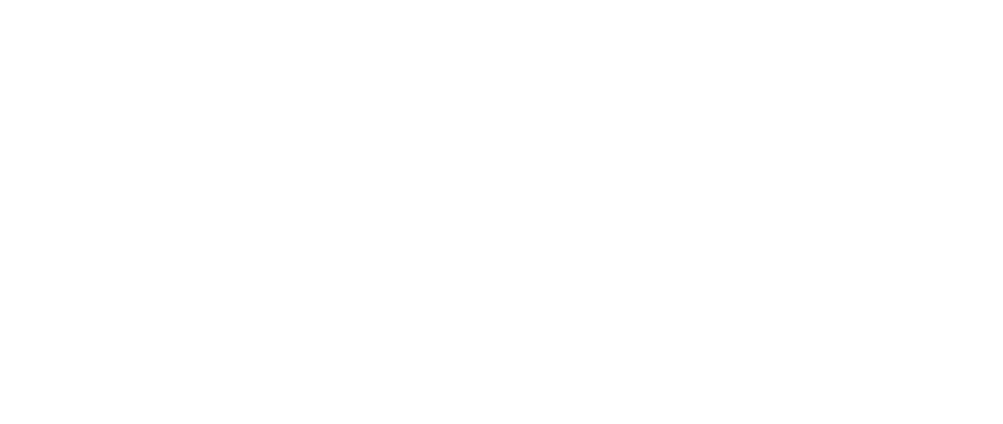
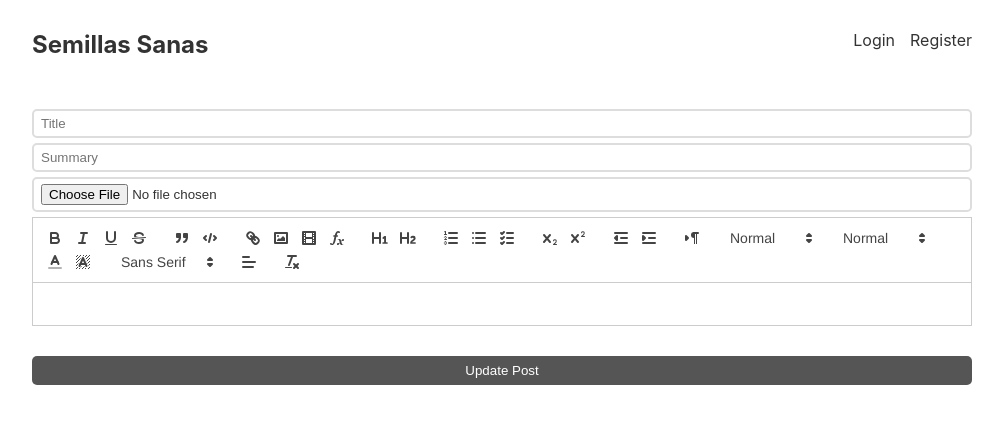
Before and after one commit to carmen-raterman/semillas_sanas_blog, a React (Create React App) app in the folder client/: page /edit/1 in a window 1280 px wide. Before the commit this address had no page. Shown: the top 424 px of the page, without its empty margins (138-1141 px from the left). Built offline with nearby package versions, Linux system fonts and the light colour scheme; no server answers.

Commit message:
improved editing functionality, more css for buttons

```diff
--- a/client/src/App.css
+++ b/client/src/App.css
@@ -1,5 +1,9 @@
 *{
   box-sizing: border-box;
+}
+
+a{
+  cursor: pointer;
 }
 
 body{
@@ -98,6 +102,7 @@
 }
 
 button{
+  cursor: pointer;
   width: 100%;
   display: block;
   background-color: #555;
--- a/client/src/App.js
+++ b/client/src/App.js
@@ -7,6 +7,7 @@
 import { UserContextProvider } from './UserContext';
 import CreatePost from './pages/CreatePost';
 import PostPage from './pages/PostPage';
+import EditPost from './pages/EditPost';
 
 function App() {
   return (
@@ -18,6 +19,7 @@
           <Route path="/register" element={<RegisterPage />} />
           <Route path="/create" element={<CreatePost />} />
           <Route path="/post/:id" element={<PostPage />} />
+          <Route path="/edit/:id" element={<EditPost />} />
         </Route>
       </Routes>
     </UserContextProvider>
--- /dev/null
+++ b/client/src/Editor.js
@@ -0,0 +1,34 @@
+import ReactQuill from "react-quill";
+import 'react-quill/dist/quill.snow.css';
+
+const modules = {
+    toolbar: [
+        ['bold', 'italic', 'underline', 'strike'],
+        ['blockquote', 'code-block'],
+        ['link', 'image', 'video', 'formula'],
+
+        [{ 'header': 1 }, { 'header': 2 }],
+        [{ 'list': 'ordered'}, { 'list': 'bullet' }, { 'list': 'check' }],
+        [{ 'script': 'sub'}, { 'script': 'super' }],
+        [{ 'indent': '-1'}, { 'indent': '+1' }],
+        [{ 'direction': 'rtl' }],
+        [{ 'size': ['small', false, 'large', 'huge'] }],
+        [{ 'header': [1, 2, 3, 4, 5, 6, false] }],
+
+        [{ 'color': [] }, { 'background': [] }],
+        [{ 'font': [] }],
+        [{ 'align': [] }],
+
+        ['clean']
+    ]
+};
+
+export default function Editor({value, onChange}) {
+    return(
+        <ReactQuill
+          value={value}
+          onChange={onChange}
+          modules={modules}
+        />
+    );
+}
--- a/client/src/Header.js
+++ b/client/src/Header.js
@@ -31,6 +31,7 @@
       <nav>
         {username && (
           <>
+            <span> Hello, {username} </span>
             <Link to="/create"> Create new post </Link>
             <a onClick={logout}> Logout </a>
           </>
--- a/client/src/pages/CreatePost.js
+++ b/client/src/pages/CreatePost.js
@@ -1,29 +1,7 @@
 import { useState } from "react";
-import ReactQuill from "react-quill";
-import 'react-quill/dist/quill.snow.css';
 import { Navigate } from "react-router-dom";
+import Editor from "../Editor";
 
-const modules = {
-    toolbar: [
-        ['bold', 'italic', 'underline', 'strike'],
-        ['blockquote', 'code-block'],
-        ['link', 'image', 'video', 'formula'],
-
-        [{ 'header': 1 }, { 'header': 2 }],
-        [{ 'list': 'ordered'}, { 'list': 'bullet' }, { 'list': 'check' }],
-        [{ 'script': 'sub'}, { 'script': 'super' }],
-        [{ 'indent': '-1'}, { 'indent': '+1' }],
-        [{ 'direction': 'rtl' }],
-        [{ 'size': ['small', false, 'large', 'huge'] }],
-        [{ 'header': [1, 2, 3, 4, 5, 6, false] }],
-
-        [{ 'color': [] }, { 'background': [] }],
-        [{ 'font': [] }],
-        [{ 'align': [] }],
-
-        ['clean']
-    ]
-};
 
 export default function CreatePost() {
     const [title, setTitle] = useState('');
@@ -71,10 +49,7 @@
 
             <input type="file" onChange={ev => setFiles(ev.target.files)}/>
 
-            <ReactQuill
-                value={content}
-                onChange={newValue => setContent(newValue)} modules={modules}
-            />
+            <Editor value={content} onChange={setContent}/>
 
             <button style={{marginTop: '30px'}}> Create Post </button>
 
--- /dev/null
+++ b/client/src/pages/EditPost.js
@@ -0,0 +1,76 @@
+import { useEffect, useState } from "react";
+import { Navigate, useParams } from "react-router-dom";
+import Editor from "../Editor";
+
+
+export default function EditPost() {
+    const {id} = useParams();
+    const [title, setTitle] = useState('');
+    const [summary, setSummary] = useState('');
+    const [content, setContent] = useState('');
+    const [files, setFiles] = useState('');
+    const [redirect, setRedirect] = useState(false);
+
+    useEffect(() => {
+        fetch('http://localhost:4000/post/'+id)
+            .then(response => {
+                response.json().then(postInfo => {
+                    setTitle(postInfo.title);
+                    setContent(postInfo.content);
+                    setSummary(postInfo.summary);
+                });
+            });
+
+    }, []);
+
+    async function updatePost(ev) {
+        ev.preventDefault();
+        const data = new FormData();
+        data.set('title', title);
+        data.set('summary', summary);
+        data.set('content', content);
+        data.set('id', id);
+        if (files?.[0]) {
+            data.set('file', files?.[0]); //in case this is not an array of files
+        }
+
+
+        const response = await fetch('http://localhost:4000/post', {
+            method: 'PUT',
+            body: data,
+            credentials: 'include'
+        });
+
+        if (response.ok) {
+            setRedirect(true);
+        };
+    };
+
+    if (redirect) {
+        return <Navigate to={'/post/'+id} />
+    };
+
+    return (
+      <form onSubmit={updatePost}>
+        <input
+          type="title"
+          placeholder={"Title"}
+          value={title}
+          onChange={(ev) => setTitle(ev.target.value)}
+        />
+
+        <input
+          type="summary"
+          placeholder={"Summary"}
+          value={summary}
+          onChange={(ev) => setSummary(ev.target.value)}
+        />
+
+        <input type="file" onChange={(ev) => setFiles(ev.target.files)} />
+
+        <Editor onChange={setContent} value={content} />
+
+        <button style={{ marginTop: "30px" }}> Update Post </button>
+      </form>
+    );
+};
--- a/client/src/pages/PostPage.js
+++ b/client/src/pages/PostPage.js
@@ -2,6 +2,7 @@
 import { useParams } from "react-router-dom";
 import { format } from "date-fns";
 import { UserContext } from "../UserContext";
+import { Link } from "react-router-dom";
 
 export default function PostPage() {
     const [postInfo, setPostInfo] = useState(null);
@@ -29,7 +30,7 @@
         <div className="author"> by @{postInfo.author.username} </div>
         {userInfo.id === postInfo.author._id && (
           <div className="edit-row">
-            <a className="edit-button" href="">
+            <Link className="edit-button" to={`/edit/${postInfo._id}`}>
               <svg
                 xmlns="http://www.w3.org/2000/svg"
                 fill="none"
@@ -45,7 +46,7 @@
                 />
               </svg>
               Edit this post
-            </a>
+            </Link>
           </div>
         )}
 
```
Also changed, not shown: 2 other files (tests, documents, lock files or other folders).
